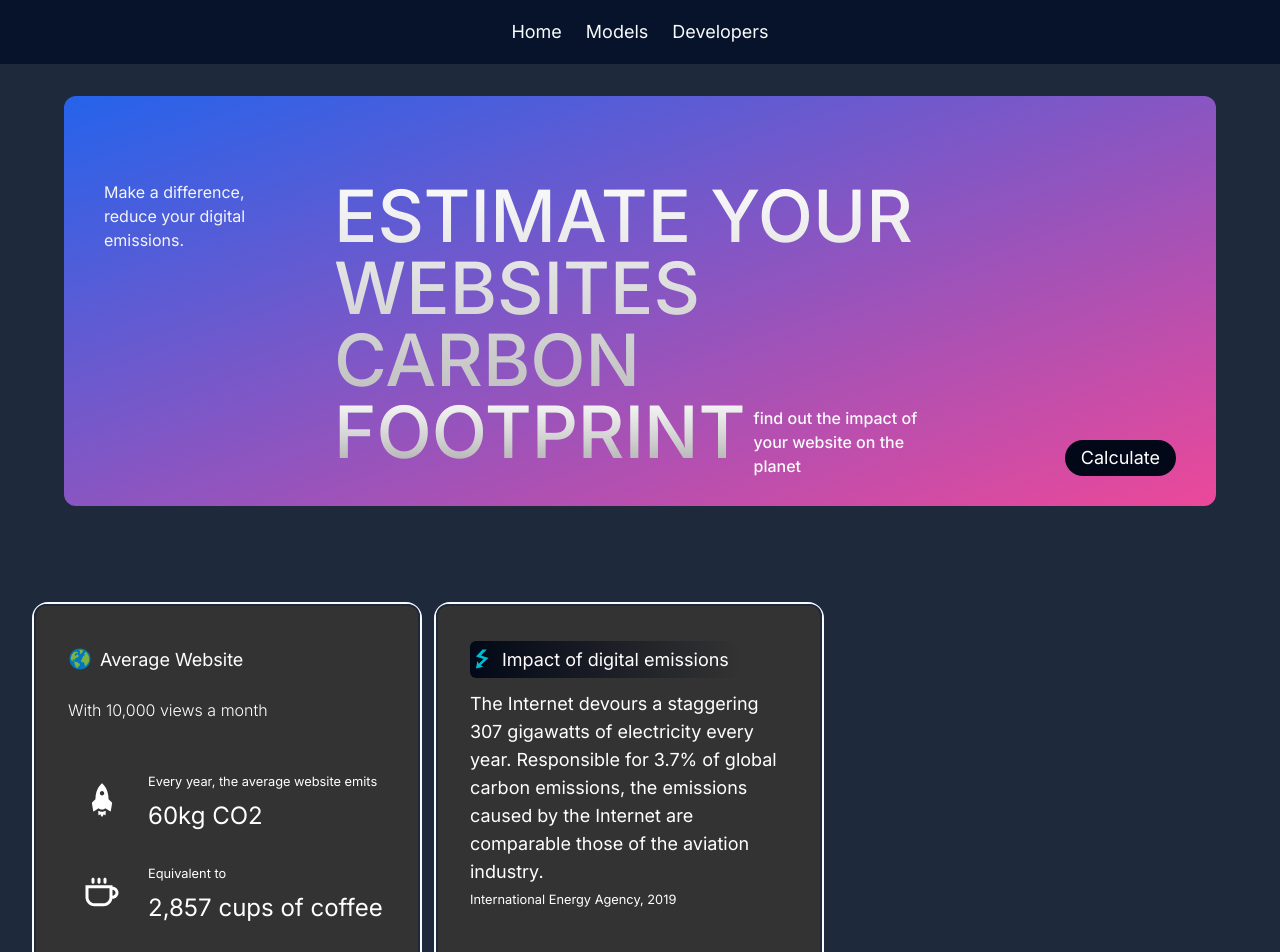
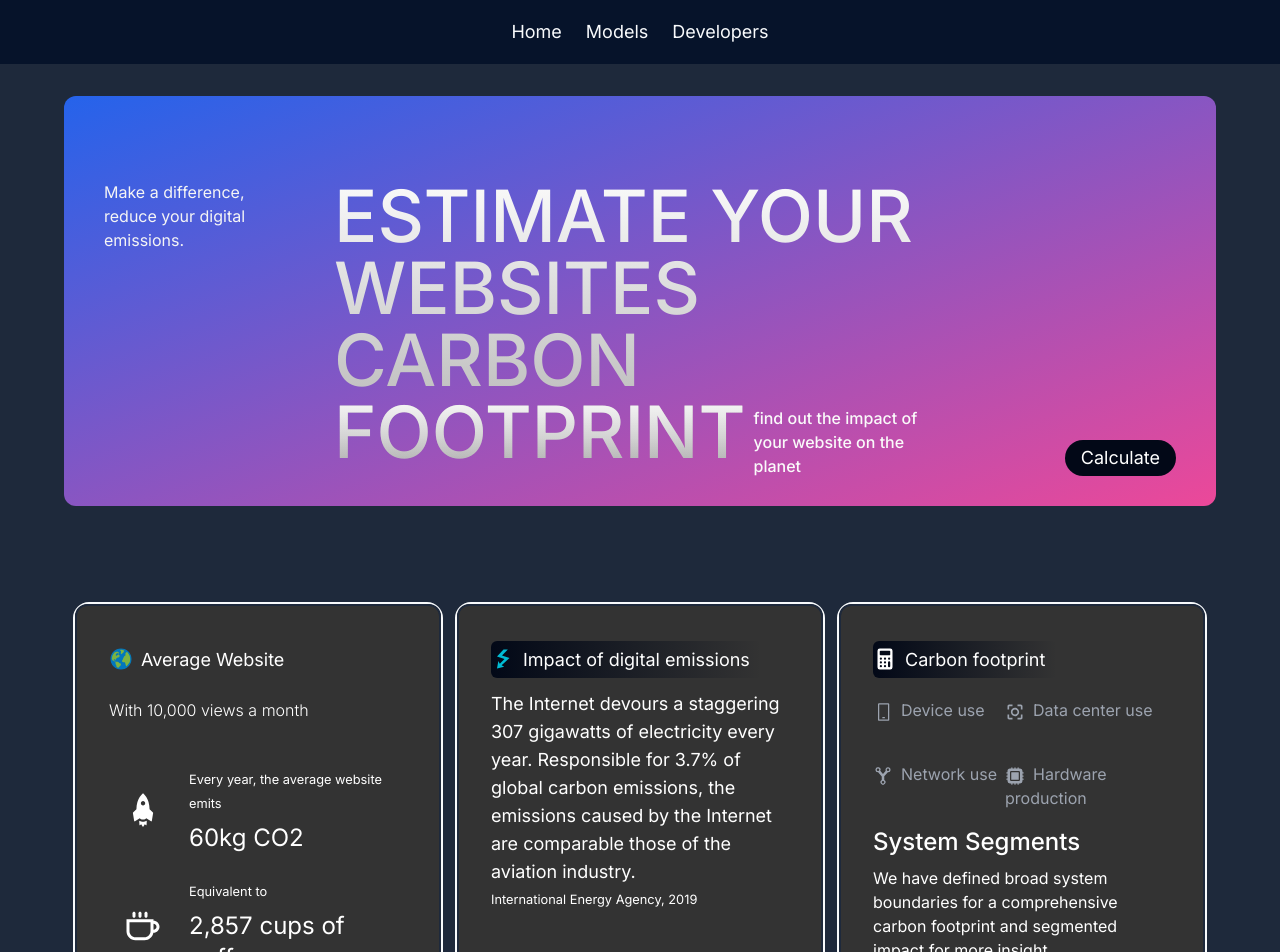
Before and after one commit to Souradip2022/carbon_footprint_estimator, a Next.js app in the folder web_client/: page /server_carbon_footprint in a window 1280 px wide. Shown: the top 952 px of the page. Built offline with nearby package versions, Linux system fonts and the light colour scheme.

Commit message:
Added emission calculation detail component and its sub components

```diff
--- a/web_client/src/app/server_carbon_footprint/page.tsx
+++ b/web_client/src/app/server_carbon_footprint/page.tsx
@@ -3,14 +3,17 @@ import HeroElement from "@/components/server_footprint_checker/HeroElement";
 import AverageWebsiteConsumption
   from "@/components/server_footprint_checker/carbon_emission_details/AverageWebsiteConsumption";
 import DegitalEmissionDetail from "@/components/server_footprint_checker/carbon_emission_details/EmissionDetail";
+import FootprintCalculationDetail
+  from "@/components/server_footprint_checker/carbon_emission_details/FootprintCalculationDetail";
 
 function Page() {
   return (
     <main className="flex min-h-screen flex-col items-center justify-center bg-secondary ">
       <HeroElement/>
-      <div className="flex w-full lg:flex-row flex-col px-8 gap-x-3">
+      <div className="flex w-full lg:flex-row flex-col px-8 lg:gap-x-3 gap-y-3.5 justify-center items-center">
         <AverageWebsiteConsumption/>
         <DegitalEmissionDetail/>
+        <FootprintCalculationDetail/>
       </div>
     </main>
   );
--- a/web_client/src/components/server_footprint_checker/carbon_emission_details/AverageWebsiteConsumption.tsx
+++ b/web_client/src/components/server_footprint_checker/carbon_emission_details/AverageWebsiteConsumption.tsx
@@ -28,7 +28,7 @@ const AverageWebsiteConsumption = () => {
   ];
 
   return (
-    <div className="border-2 border-primary rounded-2xl  w-[390px] h-[420px]">
+    <div className="border-2 border-primary rounded-2xl  w-[370px]  h-[430px]">
       <InfoWrapper
         icon={<FcGlobe/>}
         title="Average Website"
--- a/web_client/src/components/server_footprint_checker/carbon_emission_details/EmissionDetail.tsx
+++ b/web_client/src/components/server_footprint_checker/carbon_emission_details/EmissionDetail.tsx
@@ -5,7 +5,7 @@ import {FcElectricity} from "react-icons/fc";
 
 const Emissions = () => {
   return (
-    <div className="border-2 border-primary rounded-2xl  w-[390px] h-[420px]">
+    <div className="border-2 border-primary rounded-2xl  w-[370px]  h-[430px]">
       <InfoWrapper
         icon={<FcElectricity/>}
         title="Impact of digital emissions"
--- /dev/null
+++ b/web_client/src/components/server_footprint_checker/carbon_emission_details/FootprintCalculationDetail.tsx
@@ -0,0 +1,61 @@
+import React from "react";
+import {
+  IoFootsteps,
+  IoCalculator,
+  IoGitNetworkSharp,
+  IoHardwareChip,
+} from "react-icons/io5";
+import {VscDeviceMobile} from "react-icons/vsc";
+import {MdOutlineCenterFocusStrong} from "react-icons/md";
+import InfoWrapper from "@/components/server_footprint_checker/sub_components/InfoWrapper";
+
+const FootprintCalculationDetail = () => {
+  return (
+    <div className="border-2 border-primary rounded-2xl  w-[370px] h-[430px]">
+      <InfoWrapper
+        icon={<IoCalculator/>}
+        title="Carbon footprint"
+        gradient="from-background to-renaissance text-kittens-eye"
+      >
+        <ul
+          className="md:grid md:grid-rows-2 md:grid-flow-col md:gap-2 md:items-baseline flex flex-col items-start justify-start space-y-2">
+          <li className="text-gray-400">
+            <i className="inline-block text-xl pr-2 align-bottom">
+              <VscDeviceMobile/>
+            </i>
+            Device use
+          </li>
+          <li className="text-gray-400">
+            <i className="inline-block text-xl pr-2 align-bottom">
+              <IoGitNetworkSharp/>
+            </i>
+            Network use
+          </li>
+          <li className="text-gray-400">
+            <i className="inline-block text-xl pr-2 align-bottom">
+              <MdOutlineCenterFocusStrong/>
+            </i>
+            Data center use
+          </li>
+          <li className="text-gray-400">
+            <i className="inline-block text-xl pr-2 align-bottom">
+              <IoHardwareChip/>
+            </i>
+            Hardware production
+          </li>
+        </ul>
+        <div className="">
+          <h4 className="text-powder-white text-2xl md:text-2xl font-medium">
+            System Segments
+          </h4>
+          <p className="block py-2">
+            We have defined broad system boundaries for a comprehensive carbon
+            footprint and segmented impact for more insight.
+          </p>
+        </div>
+      </InfoWrapper>
+    </div>
+  );
+};
+
+export default FootprintCalculationDetail;
```
